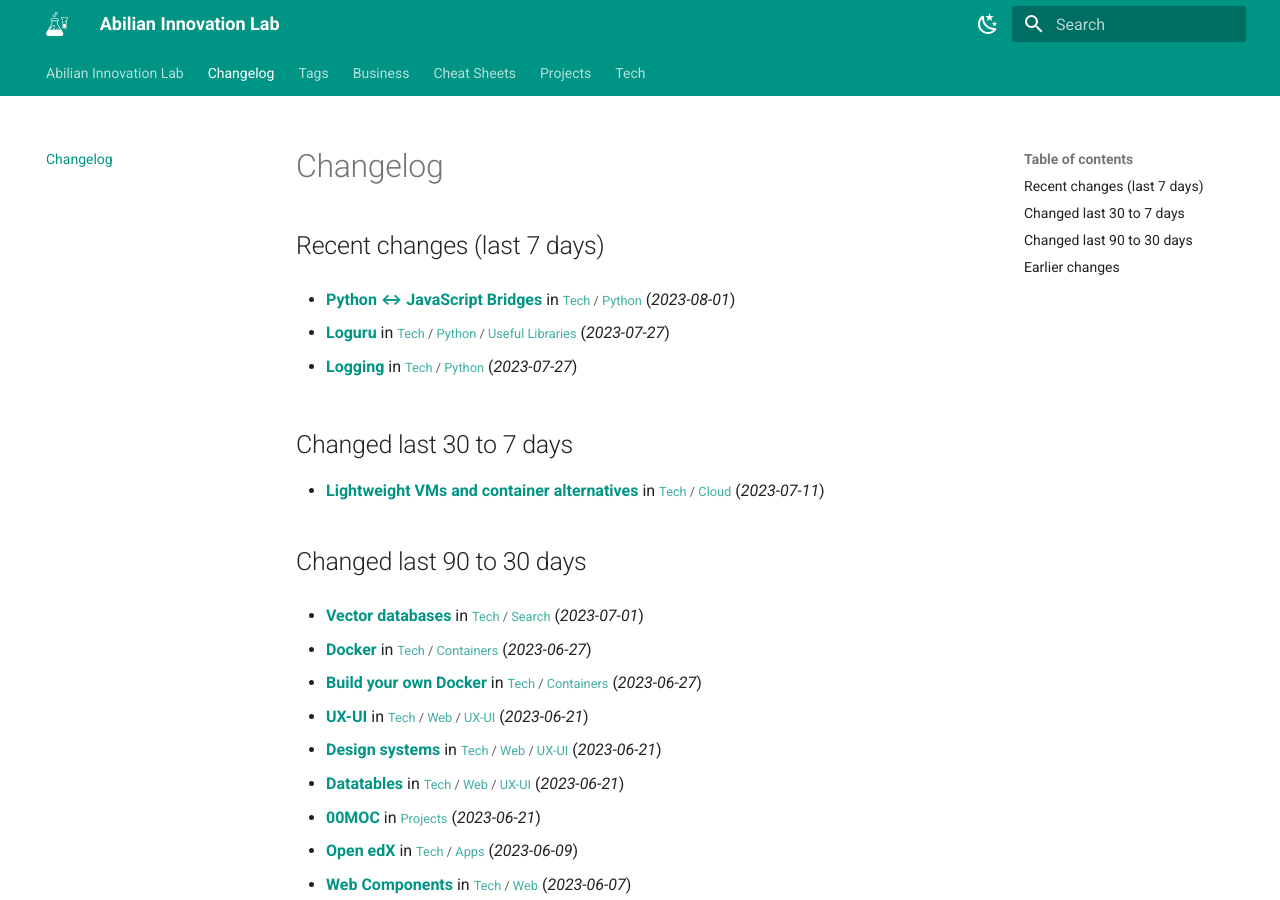
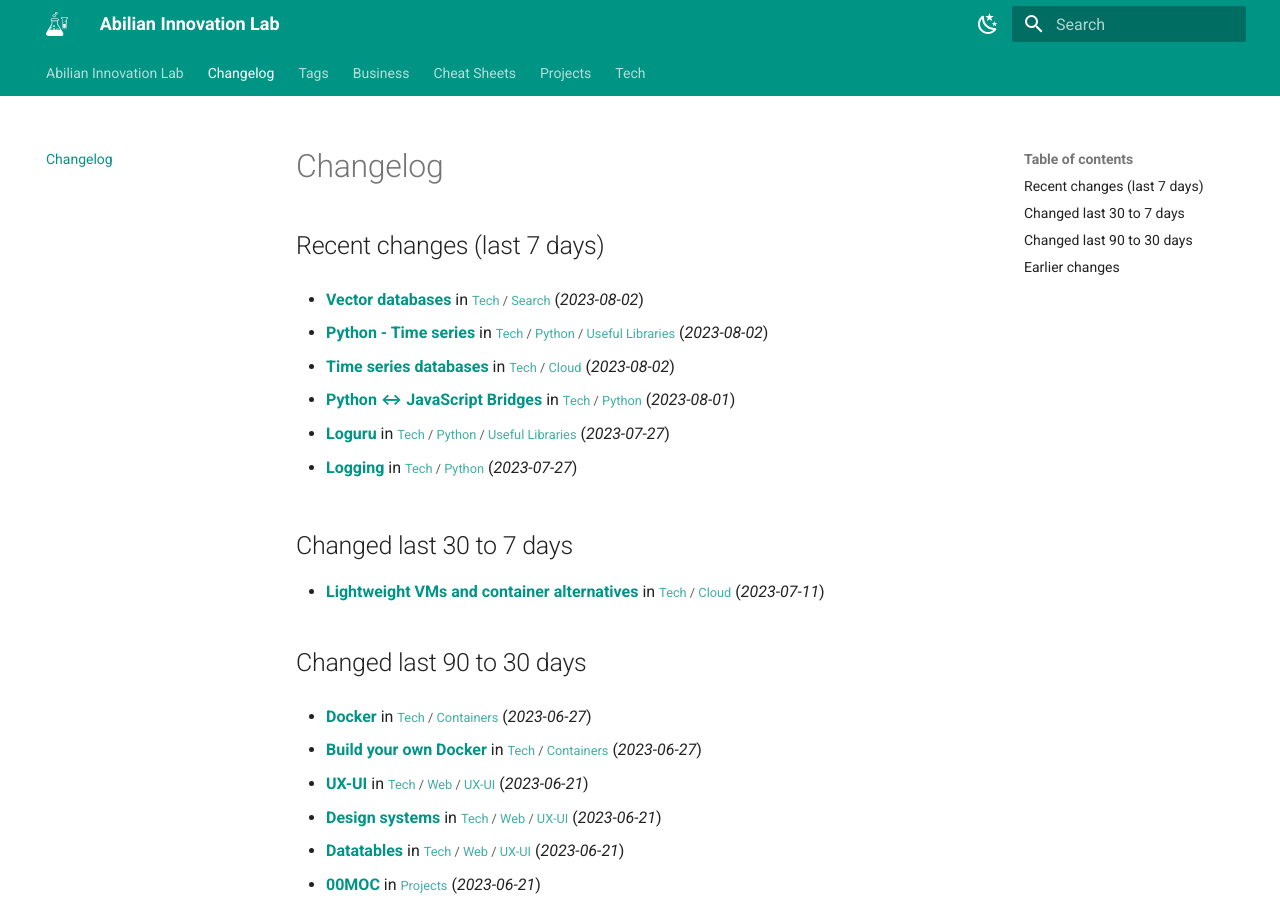
Before and after one commit to abilian/lab.abilian.com, an MkDocs documentation site: the page built from docs/changelog.md, in a window 1280 px wide and 900 px high. Built offline with MkDocs 1.6.1 and Material for MkDocs 9.7.7, drawn with Linux system fonts in a browser that asks for light colours; comment, search, counter and statistics services are not loaded; some of the changed text lies outside the part shown.

Commit message:
Update content

```diff
--- a/docs/changelog.md
+++ b/docs/changelog.md
@@ -1,6 +1,12 @@
 # Changelog
 
 ## Recent changes (last 7 days)
+
+- **[Vector databases](/Tech/Search/Vector databases/)** in <small>[Tech](/Tech/00 Technology/) / [Search](/Tech/Search/Comparison of open source search engines/)</small> (*2023-08-02*)
+
+- **[Python - Time series](/Tech/Python/Useful Libraries/Python - Time series/)** in <small>[Tech](/Tech/00 Technology/) / [Python](/Tech/Python/(Pretty) tables in Python/) / [Useful Libraries](/Tech/Python/Useful Libraries/00 Useful librairies/)</small> (*2023-08-02*)
+
+- **[Time series databases](/Tech/Cloud/Time series databases/)** in <small>[Tech](/Tech/00 Technology/) / [Cloud](/Tech/Cloud/Buildpacks/)</small> (*2023-08-02*)
 
 - **[Python ↔︎ JavaScript Bridges](/Tech/Python/Python ↔︎ JavaScript Bridges/)** in <small>[Tech](/Tech/00 Technology/) / [Python](/Tech/Python/(Pretty) tables in Python/)</small> (*2023-08-01*)
 
@@ -17,8 +23,6 @@
 
 
 ## Changed last 90 to 30 days
-
-- **[Vector databases](/Tech/Search/Vector databases/)** in <small>[Tech](/Tech/00 Technology/) / [Search](/Tech/Search/Comparison of open source search engines/)</small> (*2023-07-01*)
 
 - **[Docker](/Tech/Containers/Docker/)** in <small>[Tech](/Tech/00 Technology/) / [Containers](/Tech/Containers/Build your own Docker/)</small> (*2023-06-27*)
 
```
Also changed, not shown: other parts of docs/changelog.md (+0 -2 lines), docs/Tech/Python/Useful Libraries/00 Useful librairies.md (+4 -0 lines).
